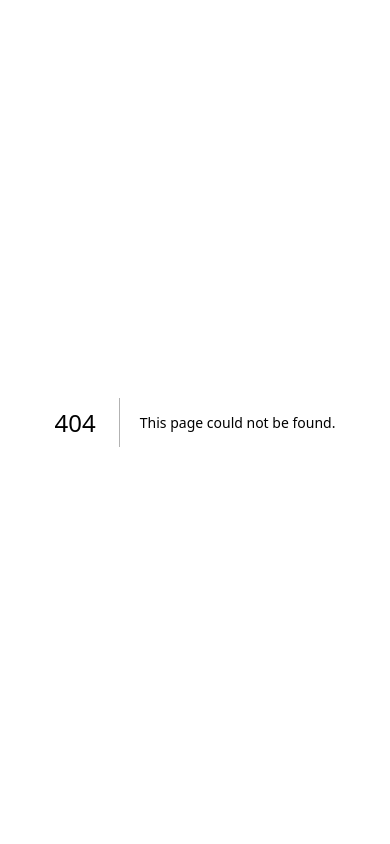
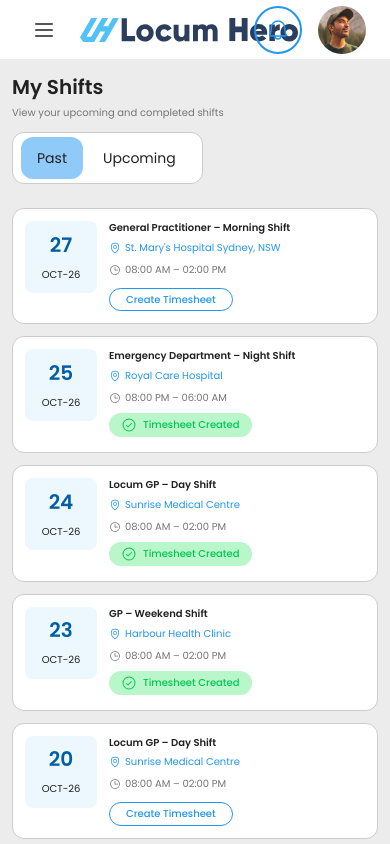
Before and after one commit to ahmadabdul786/CareRoster, a Next.js app: page /doctor/my-shifts in a window 390 px wide. Before the commit this address had no page. Built offline with nearby package versions, Linux system fonts and the light colour scheme.

Commit message:
feat: make My Shifts page
- Add /doctor/my-shifts page with Past/Upcoming toggle and 2-col responsive grid
- Extend ShiftCard with variant="my-shifts": past shifts show Create Timesheet / Timesheet Created (green badge), upcoming shifts show View Details button

```diff
--- /dev/null
+++ b/src/app/(dashboard)/doctor/my-shifts/page.tsx
@@ -0,0 +1,240 @@
+'use client';
+
+import { useState } from 'react';
+import { DashboardLayout } from '@/components/dashboard';
+import { Typography } from '@/components/shared/typography';
+import { ShiftCard } from '@/components/ui/shift-card';
+
+type ShiftTab = 'past' | 'upcoming';
+
+interface MyShift {
+  id: number;
+  title: string;
+  hospitalName: string;
+  date: string;
+  month: string;
+  year: string;
+  time: string;
+  timesheetCreated: boolean;
+  type: ShiftTab;
+}
+
+const mockShifts: MyShift[] = [
+  {
+    id: 1,
+    title: 'General Practitioner – Morning Shift',
+    hospitalName: "St. Mary's Hospital Sydney, NSW",
+    date: '27',
+    month: 'OCT',
+    year: '26',
+    time: '08:00 AM – 02:00 PM',
+    timesheetCreated: false,
+    type: 'past',
+  },
+  {
+    id: 2,
+    title: 'Emergency Department – Night Shift',
+    hospitalName: 'Royal Care Hospital',
+    date: '25',
+    month: 'OCT',
+    year: '26',
+    time: '08:00 PM – 06:00 AM',
+    timesheetCreated: true,
+    type: 'past',
+  },
+  {
+    id: 3,
+    title: 'Locum GP – Day Shift',
+    hospitalName: 'Sunrise Medical Centre',
+    date: '24',
+    month: 'OCT',
+    year: '26',
+    time: '08:00 AM – 02:00 PM',
+    timesheetCreated: true,
+    type: 'past',
+  },
+  {
+    id: 4,
+    title: 'GP – Weekend Shift',
+    hospitalName: 'Harbour Health Clinic',
+    date: '23',
+    month: 'OCT',
+    year: '26',
+    time: '08:00 AM – 02:00 PM',
+    timesheetCreated: true,
+    type: 'past',
+  },
+  {
+    id: 5,
+    title: 'Locum GP – Day Shift',
+    hospitalName: 'Sunrise Medical Centre',
+    date: '20',
+    month: 'OCT',
+    year: '26',
+    time: '08:00 AM – 02:00 PM',
+    timesheetCreated: false,
+    type: 'past',
+  },
+  {
+    id: 6,
+    title: 'GP – Weekend Shift',
+    hospitalName: 'Harbour Health Clinic',
+    date: '21',
+    month: 'OCT',
+    year: '26',
+    time: '08:00 AM – 02:00 PM',
+    timesheetCreated: true,
+    type: 'past',
+  },
+  {
+    id: 7,
+    title: 'Locum GP – Day Shift',
+    hospitalName: 'Sunrise Medical Centre',
+    date: '18',
+    month: 'OCT',
+    year: '26',
+    time: '08:00 AM – 02:00 PM',
+    timesheetCreated: false,
+    type: 'past',
+  },
+  {
+    id: 8,
+    title: 'GP – Weekend Shift',
+    hospitalName: 'Harbour Health Clinic',
+    date: '19',
+    month: 'OCT',
+    year: '26',
+    time: '08:00 AM – 02:00 PM',
+    timesheetCreated: false,
+    type: 'past',
+  },
+  {
+    id: 9,
+    title: 'General Practitioner – Morning Shift',
+    hospitalName: "St. Mary's Hospital Sydney, NSW",
+    date: '30',
+    month: 'OCT',
+    year: '26',
+    time: '08:00 AM – 02:00 PM',
+    timesheetCreated: false,
+    type: 'upcoming',
+  },
+  {
+    id: 10,
+    title: 'Emergency Department – Night Shift',
+    hospitalName: 'Royal Care Hospital',
+    date: '01',
+    month: 'NOV',
+    year: '26',
+    time: '08:00 PM – 06:00 AM',
+    timesheetCreated: false,
+    type: 'upcoming',
+  },
+  {
+    id: 11,
+    title: 'Locum GP – Day Shift',
+    hospitalName: 'Sunrise Medical Centre',
+    date: '03',
+    month: 'NOV',
+    year: '26',
+    time: '08:00 AM – 02:00 PM',
+    timesheetCreated: false,
+    type: 'upcoming',
+  },
+  {
+    id: 12,
+    title: 'GP – Weekend Shift',
+    hospitalName: 'Harbour Health Clinic',
+    date: '07',
+    month: 'NOV',
+    year: '26',
+    time: '08:00 AM – 02:00 PM',
+    timesheetCreated: false,
+    type: 'upcoming',
+  },
+];
+
+export default function MyShiftsPage() {
+  const [activeTab, setActiveTab] = useState<ShiftTab>('past');
+  const [shifts, setShifts] = useState<MyShift[]>(mockShifts);
+
+  const filtered = shifts.filter((s) => s.type === activeTab);
+
+  const handleCreateTimesheet = (id: number) => {
+    setShifts((prev) =>
+      prev.map((s) => (s.id === id ? { ...s, timesheetCreated: true } : s))
+    );
+  };
+
+  return (
+    <DashboardLayout role="doctor">
+      <div className="p-3 md:p-6 bg-light-gray/30 min-h-screen">
+        {/* Header */}
+        <div className="flex flex-col sm:flex-row sm:items-start sm:justify-between gap-3 mb-6">
+          <div>
+            <Typography as="h1" size="h1" weight="semibold" className="text-dark-gray mb-1 text-[32px]">
+              My Shifts
+            </Typography>
+            <Typography as="p" size="md" weight="normal" className="text-secondary-gray text-sm md:text-base">
+              View your upcoming and completed shifts
+            </Typography>
+          </div>
+
+          {/* Past / Upcoming toggle */}
+          <div className="flex items-center bg-white border border-soft-gray rounded-xl py-[3px] px-2 gap-1 self-start sm:self-auto shrink-0 w-[191px] h-[52px]">
+            <button
+              type="button"
+              onClick={() => setActiveTab('past')}
+              className={`w-[62px] h-[42px] rounded-xl px-4 text-[14px] font-normal leading-[100%] text-[#212121] transition-all ${
+                activeTab === 'past'
+                  ? 'bg-[#2196F380]'
+                  : 'hover:bg-light-gray/50'
+              }`}
+            >
+              Past
+            </button>
+            <button
+              type="button"
+              onClick={() => setActiveTab('upcoming')}
+              className={` h-[42px] rounded-xl px-4 text-[14px] font-normal leading-[100%] text-[#212121] transition-all ${
+                activeTab === 'upcoming'
+                  ? 'bg-[#2196F380]'
+                  : 'hover:bg-light-gray/50'
+              }`}
+            >
+              Upcoming
+            </button>
+          </div>
+        </div>
+
+        {/* Shifts Grid */}
+        {filtered.length > 0 ? (
+          <div className="grid grid-cols-1 xl:grid-cols-2 gap-3 md:gap-4">
+            {filtered.map((shift) => (
+              <ShiftCard
+                key={shift.id}
+                variant="my-shifts"
+                shiftType={shift.type}
+                date={shift.date}
+                month={shift.month}
+                year={shift.year}
+                title={shift.title}
+                location={shift.hospitalName}
+                time={shift.time}
+                timesheetCreated={shift.timesheetCreated}
+                onCreateTimesheet={() => handleCreateTimesheet(shift.id)}
+                onViewDetails={() => console.log('View details for shift', shift.id)}
+              />
+            ))}
+          </div>
+        ) : (
+          <div className="flex flex-col items-center justify-center py-20 text-center">
+            <Typography as="p" size="lg" weight="normal" className="text-secondary-gray">
+              No {activeTab} shifts found.
+            </Typography>
+          </div>
+        )}
+      </div>
+    </DashboardLayout>
+  );
+}
--- a/src/components/ui/shift-card/index.tsx
+++ b/src/components/ui/shift-card/index.tsx
@@ -31,7 +31,22 @@
   className?: string;
 };
 
-export type ShiftCardProps = HospitalVariantProps | DoctorVariantProps;
+type MyShiftsVariantProps = {
+  variant: 'my-shifts';
+  date: string;
+  month: string;
+  year: string;
+  title: string;
+  location: string;
+  time: string;
+  shiftType: 'past' | 'upcoming';
+  timesheetCreated?: boolean;
+  onCreateTimesheet?: () => void;
+  onViewDetails?: () => void;
+  className?: string;
+};
+
+export type ShiftCardProps = HospitalVariantProps | DoctorVariantProps | MyShiftsVariantProps;
 
 export function ShiftCard(props: ShiftCardProps) {
   const { date, month, year, title, location, time, className = '' } = props;
@@ -39,7 +54,9 @@
   const statusStyle =
     props.variant === 'hospital'
       ? shiftStatusStyles[props.status]
-      : applicationStatusStyles[props.status];
+      : props.variant === 'doctor'
+      ? applicationStatusStyles[props.status]
+      : null;
 
   return (
     <div
@@ -105,7 +122,8 @@
           </Typography>
         </div>
 
-        {/* Status row */}
+        {/* Status row — hospital / doctor variants */}
+        {statusStyle && (
           <div className="flex flex-wrap items-center gap-2 sm:flex-nowrap sm:justify-between mt-0.5 sm:mt-0">
             <div className="flex items-center gap-2">
               <Typography
@@ -137,6 +155,37 @@
               </button>
             )}
           </div>
+        )}
+
+        {/* Timesheet / View Details action row — my-shifts variant */}
+        {props.variant === 'my-shifts' && (
+          <div className="mt-0.5 sm:mt-0">
+            {props.shiftType === 'upcoming' ? (
+              <button
+                type="button"
+                onClick={props.onViewDetails}
+                className="px-4 py-1 rounded-full border border-light-blue text-light-blue text-xs sm:text-sm font-medium hover:bg-light-blue/5 transition-colors whitespace-nowrap"
+              >
+                View Details
+              </button>
+            ) : props.timesheetCreated ? (
+              <Typography as="span"
+              size="md"
+              weight="medium" className="inline-flex items-center gap-1.5 px-3 py-1 rounded-full bg-[#B9F6CA] text-[#00C853]  font-medium">
+                <Icon icon="ph:check-circle" className="w-4 h-4 shrink-0" />
+                Timesheet Created
+              </Typography>
+            ) : (
+              <button
+                type="button"
+                onClick={props.onCreateTimesheet}
+                className="px-4 py-1 rounded-full border border-light-blue text-light-blue text-xs sm:text-sm font-medium hover:bg-light-blue/5 transition-colors whitespace-nowrap"
+              >
+                Create Timesheet
+              </button>
+            )}
+          </div>
+        )}
 
         {/* Price + View Details — hospital variant, mobile only (below details) */}
         {props.variant === 'hospital' && (
```
Lines whose indentation alone changed are shown as unchanged.
